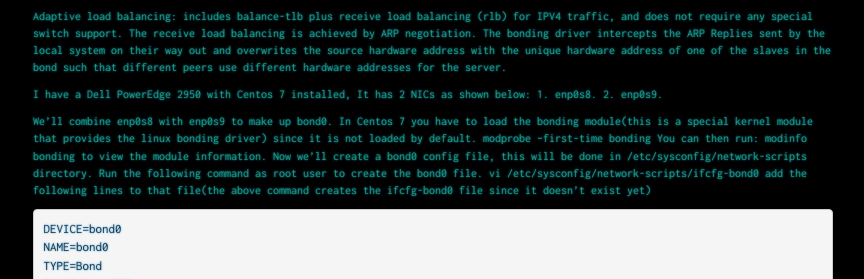
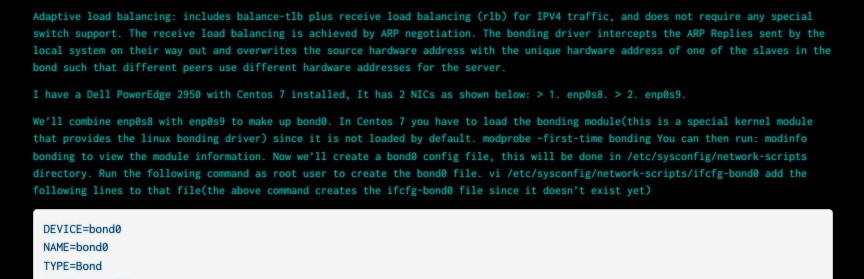
Before and after one commit to carsor007/carsor007.github.io, a Jekyll site: the page built from _posts/2016-05-09-Network-bonding-Centos-7.md, in a window 1280 px wide and 900 px high, scrolled down 1161 px. Shown: the part 172-451 px from the top of the window, without its empty margins (207-1071 px from the left). Built offline with Jekyll 4.4.1, drawn with Linux system fonts in a browser that asks for light colours; nearby versions of some CDN libraries; comment, search, counter and statistics services are not loaded.

```diff
--- a/_posts/2016-05-09-Network-bonding-Centos-7.md
+++ b/_posts/2016-05-09-Network-bonding-Centos-7.md
@@ -49,8 +49,8 @@ There are different bonding modes described below:
 Adaptive load balancing: includes balance-tlb plus receive load balancing (rlb) for IPV4 traffic, and does not require any special switch support. The receive load balancing is achieved by ARP negotiation. The bonding driver intercepts the ARP Replies sent by the local system on their way out and overwrites the source hardware address with the unique hardware address of one of the slaves in the bond such that different peers use different hardware addresses for the server.
 
   I have a Dell PowerEdge 2950 with Centos 7 installed, It has 2 NICs as shown below:
-      1.	enp0s8.
-      2.	enp0s9.
+      > 1.	enp0s8.
+      > 2.	enp0s9.
 
 We’ll combine enp0s8 with enp0s9 to make up bond0.
 In Centos 7 you have to load the bonding module(this is a special kernel module that provides the linux bonding driver) since it is not loaded by default.
```
